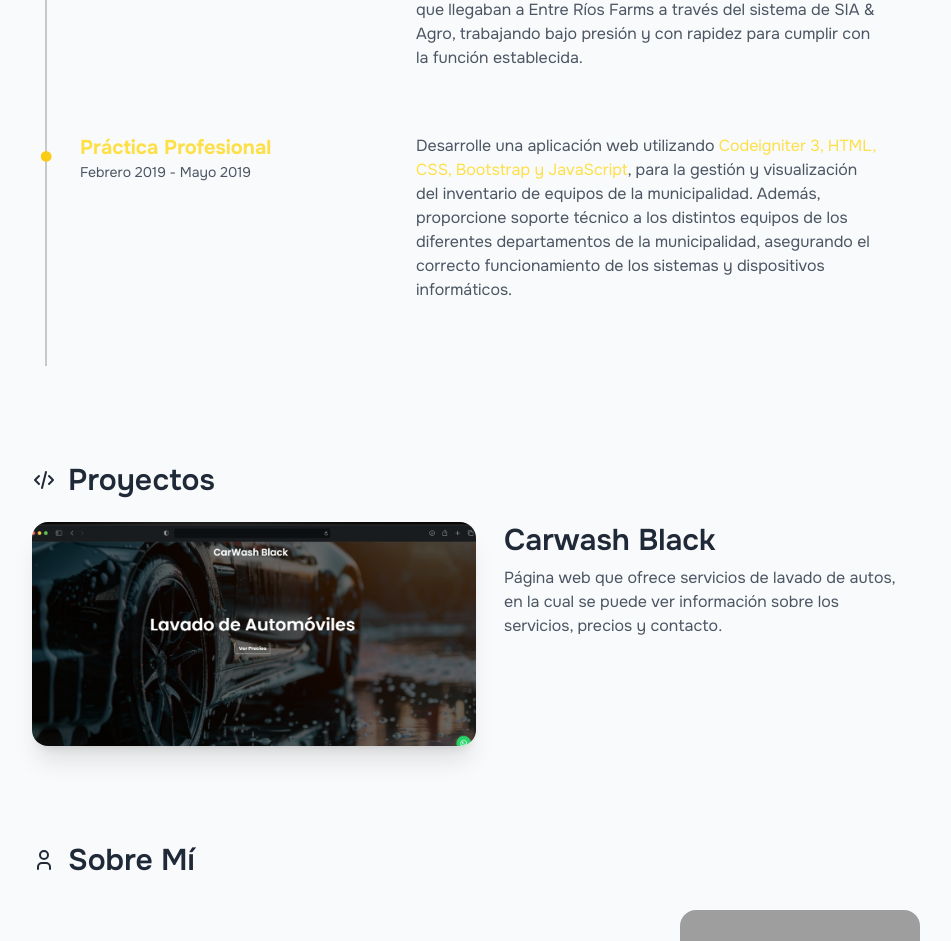
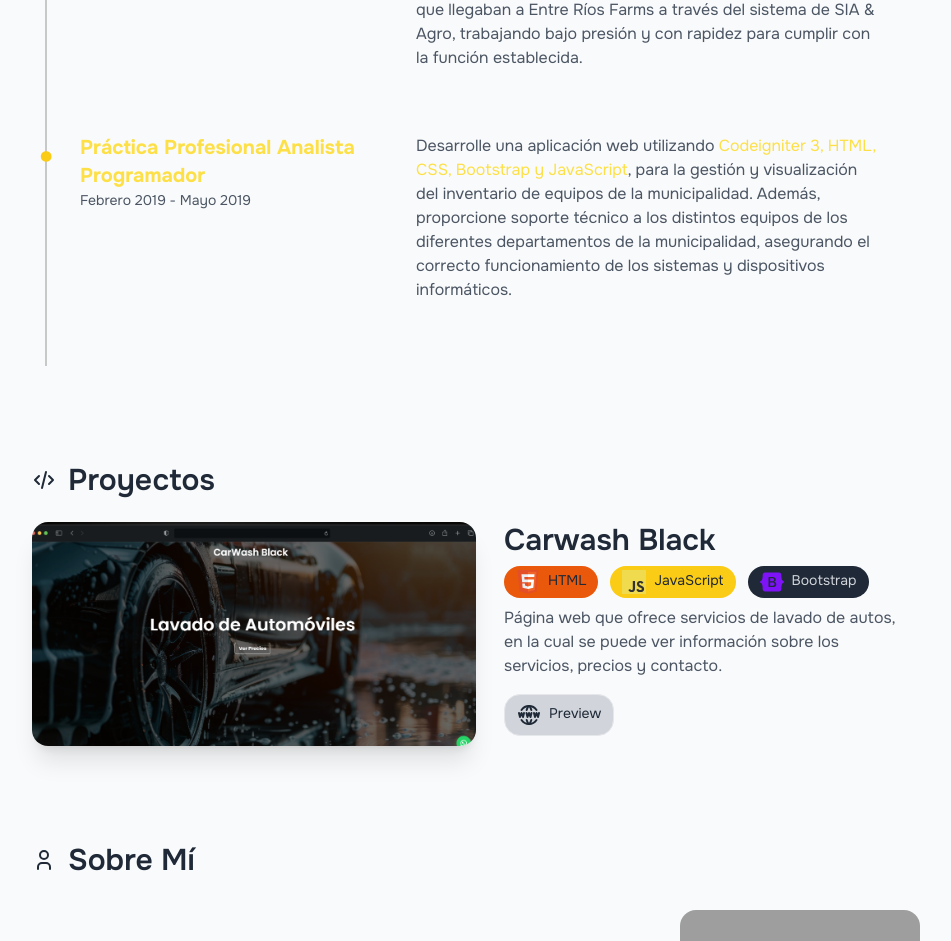
Before and after one commit to Er1kDev/portafolio, a React (Vite) app: page / in a window 1280 px wide. Shown: the part 800-1741 px from the top of the page, without its empty margins (160-1111 px from the left). Built offline with nearby package versions, Linux system fonts and the light colour scheme; grey boxes are pictures that could not be loaded.

Commit message:
update proyectos

```diff
--- a/src/assets/data/data.js
+++ b/src/assets/data/data.js
@@ -23,4 +23,5 @@ export const data = {
 
 
 
+
 }
--- a/src/components/Experiencia.jsx
+++ b/src/components/Experiencia.jsx
@@ -34,7 +34,7 @@ export default function Experiencia() {
                         <div className="relative pb-12 md:col-span-2">
                             <div className="sticky top-0">
                                 <span className="text-yellow-400 -left-[42px] absolute rounded-full text-5xl">•</span>
-                                <h3 className="text-xl font-bold text-yellow-300">Práctica Profesional</h3>
+                                <h3 className="text-xl font-bold text-yellow-300">Práctica Profesional Analista Programador</h3>
                                 <h4 className="p-0 m-0 text-sm text-gray-600 dark:text-gray-300">Febrero 2019 - Mayo 2019</h4>
                             </div>
                         </div>
--- a/src/components/NavBar.jsx
+++ b/src/components/NavBar.jsx
@@ -8,6 +8,7 @@ const cv = redes[2];
 export default function NavBar() {
 
     const [scroll, setScroll] = useState(false);
+    const [activeLink, setActiveLink] = useState('');
 
     useEffect(() => {
         const handleScroll = () => {
@@ -15,7 +16,12 @@ export default function NavBar() {
                 setScroll(true);
             } else {
                 setScroll(false);
+                if (window.scrollY === 0) {
+                    setActiveLink('');
+                }
             }
+
+
         };
 
         window.addEventListener('scroll', handleScroll);
@@ -25,12 +31,16 @@ export default function NavBar() {
         };
     }, []);
 
+    const handleActiveLink = (link) => {
+        setActiveLink(link);
+    }
+
     return (
         <header className='fixed top-0 flex items-center justify-center w-full mx-auto mt-2'>
             <nav className={`rounded-full flex px-3 text-sm justify-center items-center dark:text-white text-gray-600 font-medium transition-colors ${scroll ? 'bg-white shadow-2xl dark:bg-gray-800 dark:shadow-2xl' : ''} `}>
-                <a className='relative block px-2 py-2 transition hover:text-blue-700 ' href="#experiencia">Experiencia</a>
-                <a className='relative block px-2 py-2 transition hover:text-blue-700 ' href="#proyectos">Proyectos</a>
-                <a className='relative block px-2 py-2 transition hover:text-blue-700 ' href="#sobre-mi">Sobre mí</a>
+                <a onClick={() => handleActiveLink('#experiencia')} className={`relative block px-2 py-2 transition ${activeLink === '#experiencia' ? 'text-blue-700' : 'hover:text-blue-700'} `} href="#experiencia">Experiencia</a>
+                <a onClick={() => handleActiveLink('#proyectos')} className={`relative block px-2 py-2 transition ${activeLink === '#proyectos' ? 'text-blue-700' : 'hover:text-blue-700'} `} href="#proyectos">Proyectos</a>
+                <a onClick={() => handleActiveLink('#sobre-mi')} className={`relative block px-2 py-2 transition ${activeLink === '#sobre-mi' ? 'text-blue-700' : 'hover:text-blue-700'} `} href="#sobre-mi">Sobre mí</a>
                 <a className='relative block px-2 py-2 transition hover:text-blue-700 ' href="mailto:erick_caceres@outlook.cl">Contacto</a>
                 <a className='relative block px-2 py-2 transition hover:text-blue-700 ' href={cv.url} target='_blank' rel='noreferrer'>{cv.nombre}</a>
 
--- a/src/components/Proyectos.jsx
+++ b/src/components/Proyectos.jsx
@@ -1,4 +1,3 @@
-
 import carwash from '../assets/images/carwash.png';
 
 export default function Proyectos() {
@@ -8,24 +7,44 @@ export default function Proyectos() {
                 <svg xmlns="http://www.w3.org/2000/svg" width="24" height="24" viewBox="0 0 24 24" fill="none" stroke="currentColor" stroke-width="2" stroke-linecap="round" stroke-linejoin="round" class="icon icon-tabler icons-tabler-outline icon-tabler-code"><path stroke="none" d="M0 0h24v24H0z" fill="none" /><path d="M7 8l-4 4l4 4" /><path d="M17 8l4 4l-4 4" /><path d="M14 4l-4 16" /></svg>
                 Proyectos
             </h2>
-
             <div className="grid gap-2 md:grid-cols-2">
                 <img className="rounded-2xl shadow-xl object-cover object-top w-full h-56 transition duration-500 hover:scale-95" src={carwash} alt="" />
                 <div className="flex flex-col gap-2 py-5 md:py-0 px-0 md:px-5">
                     <h3 className="text-3xl font-semibold">Carwash Black</h3>
+                    <div className='flex flex-wrap gap-3'>
+                        <p className='inline-flex bg-orange-600 px-3 py-1 rounded-full gap-2 text-sm'>
+                            <svg xmlns="http://www.w3.org/2000/svg" width={24} height={24} viewBox="0 0 452 520">
+                                <path fill="#e34f26" d="M41 460L0 0h451l-41 460-185 52" />
+                                <path fill="#ef652a" d="M226 472l149-41 35-394H226" />
+                                <path fill="#ecedee" d="M226 208h-75l-5-58h80V94H84l15 171h127zm0 147l-64-17-4-45h-56l7 89 117 32z" />
+                                <path fill="#fff" d="M226 265h69l-7 73-62 17v59l115-32 16-174H226zm0-171v56h136l5-56z" />
+                            </svg>
+                            HTML
+                        </p>
+                        <p className='inline-flex px-3 py-1 bg-yellow-400 text-gray-800 rounded-full gap-2 text-sm'>
+                            <svg xmlns="http://www.w3.org/2000/svg" width="24" height="24" viewBox="0 0 1052 1052"><path fill="#f0db4f" d="M0 0h1052v1052H0z" /><path d="M965.9 801.1c-7.7-48-39-88.3-131.7-125.9-32.2-14.8-68.1-25.399-78.8-49.8-3.8-14.2-4.3-22.2-1.9-30.8 6.9-27.9 40.2-36.6 66.6-28.6 17 5.7 33.1 18.801 42.8 39.7 45.4-29.399 45.3-29.2 77-49.399-11.6-18-17.8-26.301-25.4-34-27.3-30.5-64.5-46.2-124-45-10.3 1.3-20.699 2.699-31 4-29.699 7.5-58 23.1-74.6 44-49.8 56.5-35.6 155.399 25 196.1 59.7 44.8 147.4 55 158.6 96.9 10.9 51.3-37.699 67.899-86 62-35.6-7.4-55.399-25.5-76.8-58.4-39.399 22.8-39.399 22.8-79.899 46.1 9.6 21 19.699 30.5 35.8 48.7 76.2 77.3 266.899 73.5 301.1-43.5 1.399-4.001 10.6-30.801 3.199-72.101zm-394-317.6h-98.4c0 85-.399 169.4-.399 254.4 0 54.1 2.8 103.7-6 118.9-14.4 29.899-51.7 26.2-68.7 20.399-17.3-8.5-26.1-20.6-36.3-37.699-2.8-4.9-4.9-8.7-5.601-9-26.699 16.3-53.3 32.699-80 49 13.301 27.3 32.9 51 58 66.399 37.5 22.5 87.9 29.4 140.601 17.3 34.3-10 63.899-30.699 79.399-62.199 22.4-41.3 17.6-91.3 17.4-146.6.5-90.2 0-180.4 0-270.9z" fill="#323330" /></svg>
+                            JavaScript
+                        </p>
+                        <p className='inline-flex text-sm bg-gray-800 dark:bg-white text-gray-300 dark:text-gray-800 rounded-full px-3 py-1 gap-2'>
+                            <svg viewBox="0 0 256 204" xmlns="http://www.w3.org/2000/svg" width="24" height="24"
+                                preserveAspectRatio="xMidYMid"><path fill="#7E13F8" d="M53.172 0C38.565 0 27.756 12.785 28.24 26.65c.465 13.32-.139 30.573-4.482 44.642C19.402 85.402 12.034 94.34 0 95.488v12.956c12.034 1.148 19.402 10.086 23.758 24.197 4.343 14.069 4.947 31.32 4.482 44.641-.484 13.863 10.325 26.65 24.934 26.65h149.673c14.608 0 25.414-12.785 24.93-26.65-.464-13.32.139-30.572 4.482-44.641 4.359-14.11 11.707-23.05 23.741-24.197V95.488c-12.034-1.148-19.382-10.086-23.74-24.196-4.344-14.067-4.947-31.321-4.483-44.642C228.261 12.787 217.455 0 202.847 0H53.17h.002ZM173.56 125.533c0 19.092-14.24 30.67-37.872 30.67h-40.23a4.339 4.339 0 0 1-4.338-4.339V52.068a4.339 4.339 0 0 1 4.339-4.34h39.999c19.705 0 32.637 10.675 32.637 27.063 0 11.503-8.7 21.801-19.783 23.604v.601c15.089 1.655 25.248 12.104 25.248 26.537Zm-42.26-64.05h-22.937v32.4h19.32c14.934 0 23.17-6.014 23.17-16.764 0-10.073-7.082-15.636-19.552-15.636Zm-22.937 45.256v35.705h23.782c15.548 0 23.786-6.239 23.786-17.965 0-11.728-8.467-17.742-24.786-17.742h-22.782v.002Z" /></svg>
+                            Bootstrap
+                        </p>
+                    </div>
                     <p className="text-gray-600 dark:text-gray-400">
                         Página web que
                         ofrece servicios de lavado de autos, en la cual se puede ver
                         información sobre los servicios, precios y contacto.
                     </p>
+                    <div className='flex flex-wrap py-2'>
+                        <a href="https://carwashblack.netlify.app/" target='_blank' rel='noreferrer' className='inline-flex text-sm gap-2 bg-gray-300 text-gray-800  dark:bg-gray-800 dark:text-gray-300 py-2 px-3 rounded-2xl border'>
+                            <svg xmlns="http://www.w3.org/2000/svg" width="24" height="24" viewBox="0 0 24 24" fill="none" stroke="currentColor" stroke-width="2" stroke-linecap="round" stroke-linejoin="round" class="icon icon-tabler icons-tabler-outline icon-tabler-world-www"><path stroke="none" d="M0 0h24v24H0z" fill="none" /><path d="M19.5 7a9 9 0 0 0 -7.5 -4a8.991 8.991 0 0 0 -7.484 4" /><path d="M11.5 3a16.989 16.989 0 0 0 -1.826 4" /><path d="M12.5 3a16.989 16.989 0 0 1 1.828 4" /><path d="M19.5 17a9 9 0 0 1 -7.5 4a8.991 8.991 0 0 1 -7.484 -4" /><path d="M11.5 21a16.989 16.989 0 0 1 -1.826 -4" /><path d="M12.5 21a16.989 16.989 0 0 0 1.828 -4" /><path d="M2 10l1 4l1.5 -4l1.5 4l1 -4" /><path d="M17 10l1 4l1.5 -4l1.5 4l1 -4" /><path d="M9.5 10l1 4l1.5 -4l1.5 4l1 -4" /></svg>
+                            Preview
+                        </a>
+                    </div>
                 </div>
 
             </div>
-
-
-
-
-
         </section >
     )
 }
```
